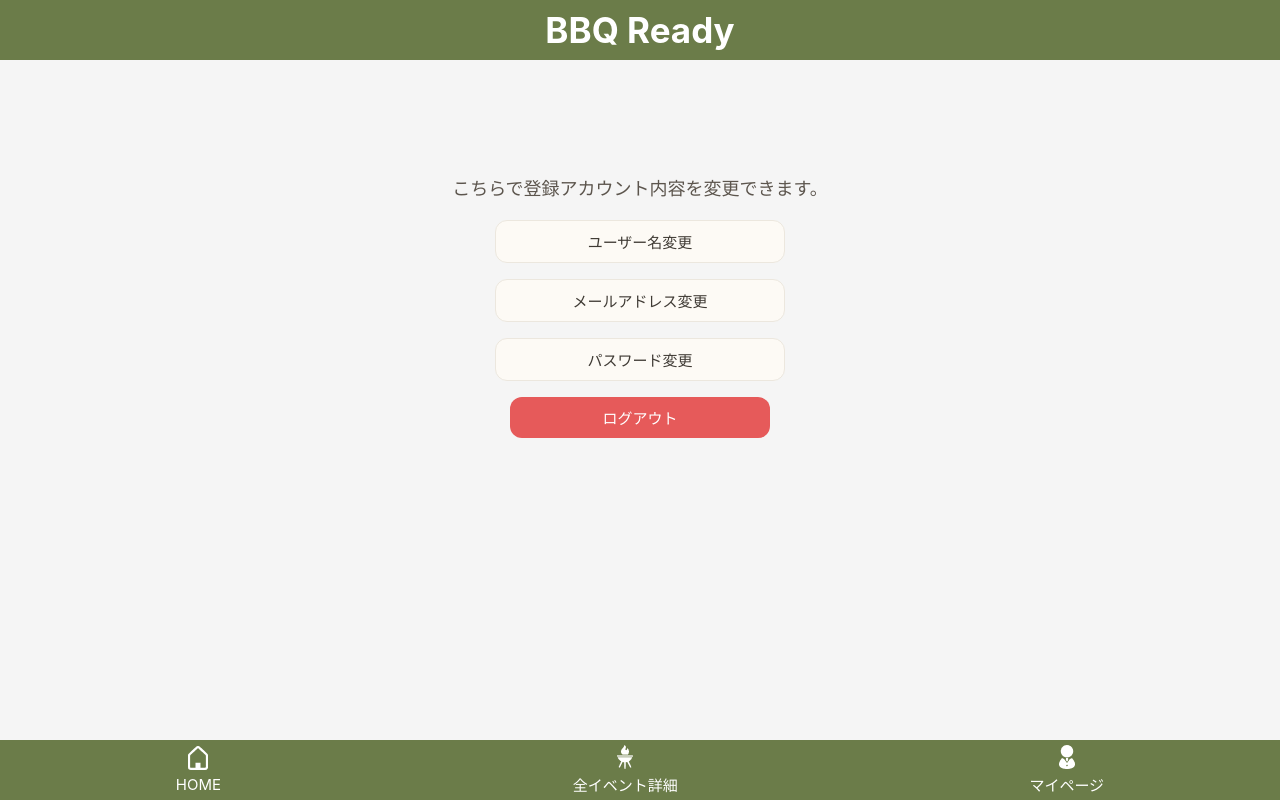
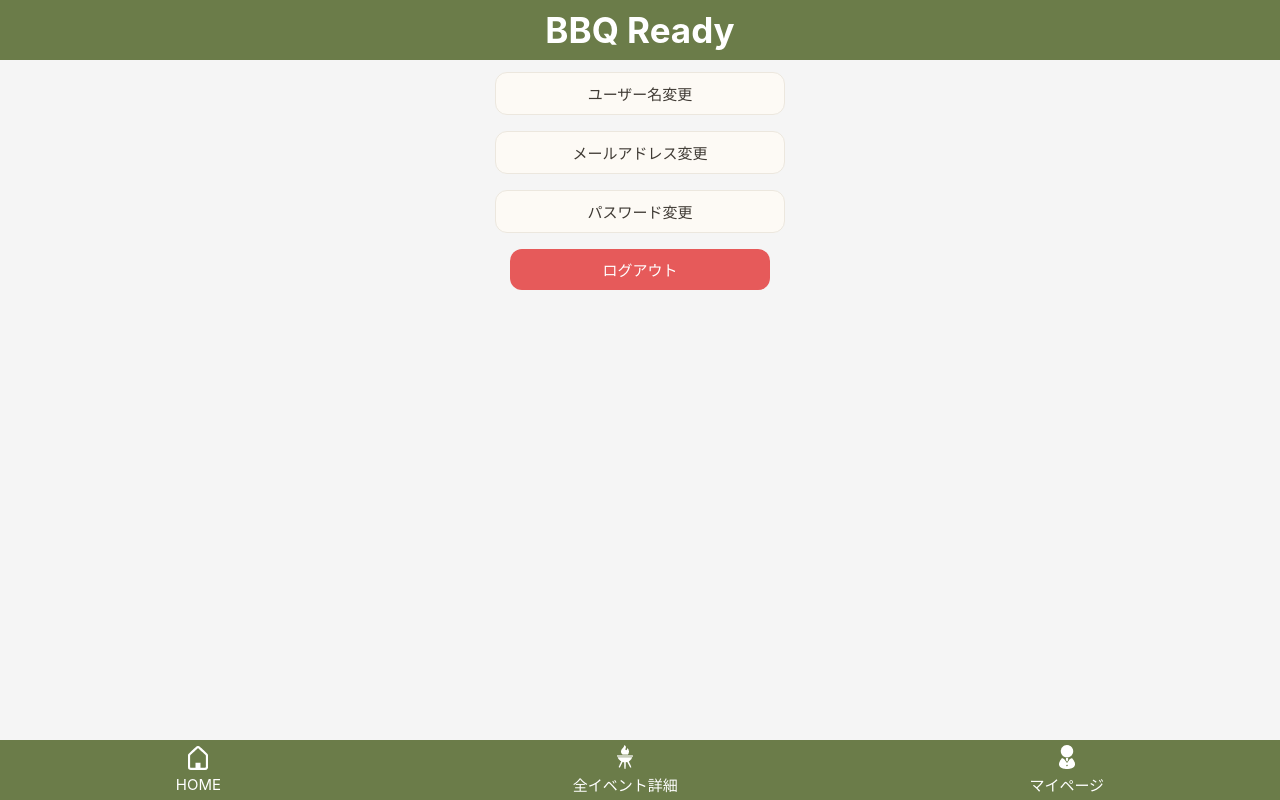
Before and after one commit to HanakoAnami/bbq-ready, a Django app: page /mypage/ in a window 1280 px wide. Run offline with Django 5.2, Linux system fonts and the light colour scheme; a user stored in the database is signed in.

Commit message:
マイページ画面余白修正

```diff
--- a/bbq_app/static/bbq_app/css/style.css
+++ b/bbq_app/static/bbq_app/css/style.css
@@ -987,13 +987,14 @@ body {
 }
 
 
+
 /* =====================
    mypage
 ===================== */
 
 .mypage-page,
 .mypage-edit-page {
-    padding-top: 80px;
+    padding-top: 8px;
 }
 
 .flash-messages + .mypage-page,
@@ -1589,5 +1590,9 @@ input[type="checkbox"] {
 }
 
 .page-with-topbar {
-    padding-top: 76px;
-}
+    padding-top: 0;
+}
+
+.mypage-top-page .mypage-page {
+    padding-top: 8px;
+}
--- a/bbq_app/templates/bbq_app/mypage.html
+++ b/bbq_app/templates/bbq_app/mypage.html
@@ -5,13 +5,12 @@
 
 {% block content %}
 
-<div class="mypage-page">
+<div class="mypage-page" style="padding-top: 8px;">
     <p class="mypage-description">
         こちらで登録アカウント内容を変更できます。
     </p>
 
     <div class="mypage-menu">
-
         <a href="{% url 'mypage_name' %}" class="mypage-menu-btn">
             ユーザー名変更
         </a>
@@ -27,7 +26,7 @@
         <button type="button" class="mypage-menu-btn logout-btn" onclick="openLogoutModal()">
             ログアウト
         </button>
-
+    </div>
 </div>
 
 <div id="logoutModal" class="modal">
--- a/bbq_app/templates/bbq_app/mypage_email.html
+++ b/bbq_app/templates/bbq_app/mypage_email.html
@@ -4,7 +4,7 @@
 {% block page_class %}page-with-topbar{% endblock %}
 
 {% block content %}
-<div class="mypage-edit-page">
+<div class="mypage-edit-page" style="padding-top: 8px;">
 
     <div class="mypage-edit-card">
         <p class="mypage-edit-current-label">現在登録のメールアドレス</p>
@@ -21,7 +21,7 @@
             {% if form.email.errors %}
                 {% for error in form.email.errors %}
                     <span class="auth-inline-error">{{ error }}</span>
-            {% endfor %}
+                {% endfor %}
             {% endif %}
 
             <div class="mypage-edit-actions">
--- a/bbq_app/templates/bbq_app/mypage_name.html
+++ b/bbq_app/templates/bbq_app/mypage_name.html
@@ -4,7 +4,7 @@
 {% block page_class %}page-with-topbar{% endblock %}
 
 {% block content %}
-<div class="mypage-edit-page">
+<div class="mypage-edit-page" style="padding-top: 8px;">
 
     <div class="mypage-edit-card">
         <p class="mypage-edit-current-label">現在のユーザー名</p>
--- a/bbq_app/templates/bbq_app/mypage_password.html
+++ b/bbq_app/templates/bbq_app/mypage_password.html
@@ -4,7 +4,7 @@
 {% block page_class %}page-with-topbar{% endblock %}
 
 {% block content %}
-<div class="mypage-edit-page">
+<div class="mypage-edit-page" style="padding-top: 8px;">
 
     <div class="mypage-edit-card">
 
--- a/bbq_app/views.py
+++ b/bbq_app/views.py
@@ -234,13 +234,23 @@ def item_edit(request, event_id):
 
     if request.method == "POST":
 
-        # チェック状態の保存
         selected_ids = set(request.POST.getlist("selected_items"))
 
+        updated = []
+
         for event_item in items:
-            event_item.is_selected = str(event_item.id) in selected_ids
+            new_value = str(event_item.id) in selected_ids
 
-        EventItem.objects.bulk_update(items, ["is_selected"])
+            # 変更があった場合だけ更新対象にする
+            if event_item.is_selected != new_value:
+                event_item.is_selected = new_value
+                updated.append(event_item)
+
+        # 変更があった場合のみDB更新＆メッセージ
+        if updated:
+            EventItem.objects.bulk_update(updated, ["is_selected"])
+            messages.success(request, "持ち物を更新しました。")
+
         return redirect("item_edit", event_id=event.id)
 
     grouped_dict = {category_value: [] for category_value, _ in BbqItem.Category.choices}
--- a/bbq_ready/settings.py
+++ b/bbq_ready/settings.py
@@ -26,7 +26,7 @@ SECRET_KEY = 'django-insecure-8ekdk35!@zef_4noshe^i)o$!3-7@#nx9@9&e3*98yj&wcyf4k
 # SECURITY WARNING: don't run with debug turned on in production!
 DEBUG = True
 
-ALLOWED_HOSTS = ["127.0.0.1", "localhost", "anamihanako.pythonanywhere.com","192.168.0.3"]
+ALLOWED_HOSTS = ["127.0.0.1", "localhost", "anamihanako.pythonanywhere.com","192.168.0.12"]
 
 
 # Application definition
```
Also changed, not shown: db.sqlite3. Lines whose indentation alone changed are shown as unchanged.
